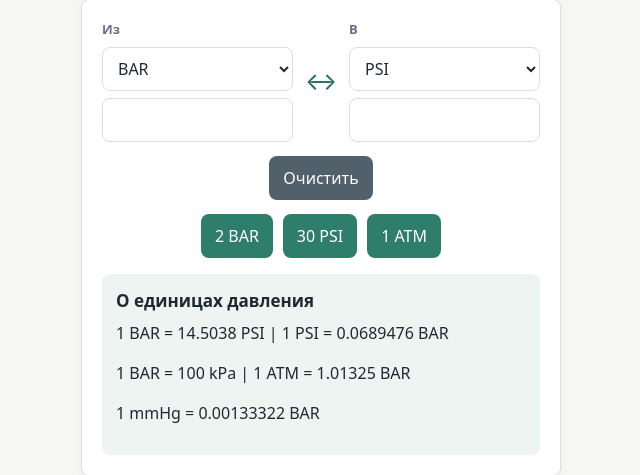
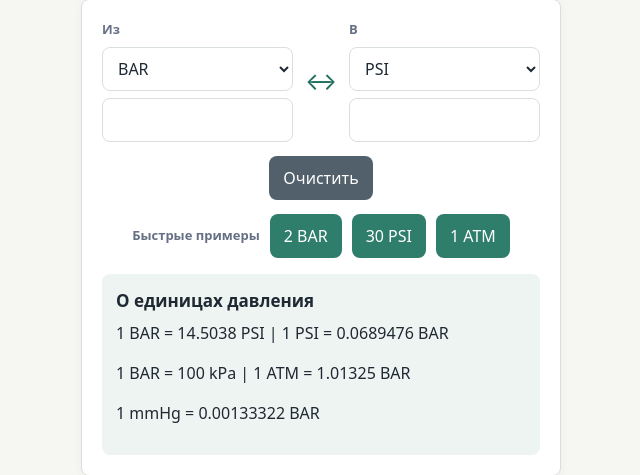
Before and after one commit to KuroKim/flaskProject, a Flask app: page /pressure_converter in a window 1280 px wide. Shown: the part 192-667 px from the top of the page, without its empty margins (319-959 px from the left). Run offline with Flask 3, Linux system fonts and the light colour scheme; data comes from the database, SQL or seed files in the repository.

Commit message:
Polish pressure converter presets UX

```diff
--- a/static/css/style.css
+++ b/static/css/style.css
@@ -508,6 +508,15 @@ p {
     background: var(--accent);
 }
 
+.presets-label {
+    display: flex;
+    align-items: center;
+    min-height: 42px;
+    color: var(--muted);
+    font-size: 13px;
+    font-weight: 650;
+}
+
 .info {
     margin-top: 16px;
     padding: 14px;
--- a/templates/pressure_converter.html
+++ b/templates/pressure_converter.html
@@ -31,10 +31,11 @@
         <div class="controls">
             <button onclick="clearFields()">Очистить</button>
         </div>
-        <div class="presets">
-            <button onclick="setPreset(2, 'bar')">2 BAR</button>
-            <button onclick="setPreset(30, 'psi')">30 PSI</button>
-            <button onclick="setPreset(1, 'atm')">1 ATM</button>
+        <div class="presets" aria-label="Быстрые примеры">
+            <span class="presets-label">Быстрые примеры</span>
+            <button type="button" onclick="setPreset(2, 'bar')">2 BAR</button>
+            <button type="button" onclick="setPreset(30, 'psi')">30 PSI</button>
+            <button type="button" onclick="setPreset(1, 'atm')">1 ATM</button>
         </div>
         <div class="info">
             <h3>О единицах давления</h3>
@@ -64,7 +65,7 @@
             mmhg: 0.00133322
         };
 
-        function convertPressure(isFromInput) {
+        function convertPressure(isFromInput, preserveTargetUnit = false) {
             let fromVal = parseFloat(fromValue.value) || 0;
             let toVal = parseFloat(toValue.value) || 0;
 
@@ -85,7 +86,7 @@
                 fromValue.classList.remove('updated');
             }, 300);
 
-            if (fromUnit.value === toUnit.value && (fromVal !== 0 || toVal !== 0)) {
+            if (!preserveTargetUnit && fromUnit.value === toUnit.value && (fromVal !== 0 || toVal !== 0)) {
                 let units = Object.keys(conversionFactors);
                 let currentIndex = units.indexOf(fromUnit.value);
                 let nextIndex = (currentIndex + 1) % units.length;
@@ -114,7 +115,7 @@
         function setPreset(value, unit) {
             fromValue.value = value;
             fromUnit.value = unit;
-            convertPressure(true);
+            convertPressure(true, true);
         }
 
         function clearFields() {
```
